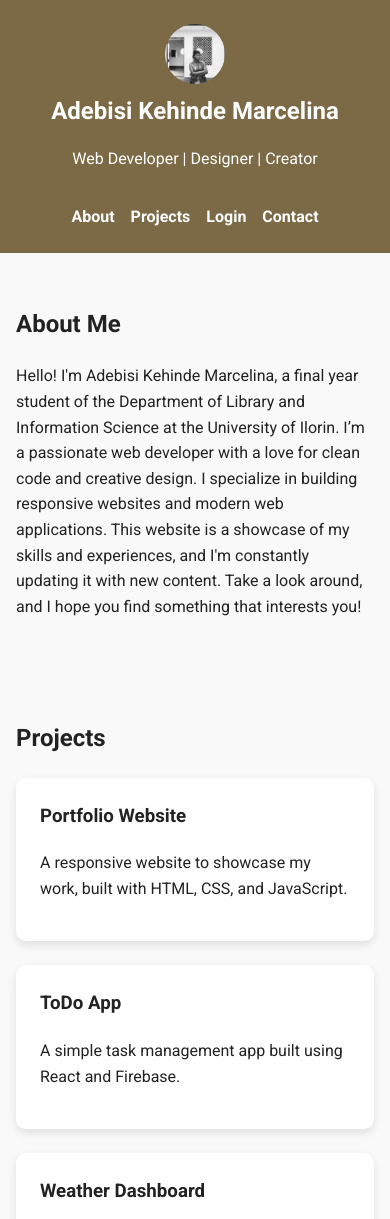
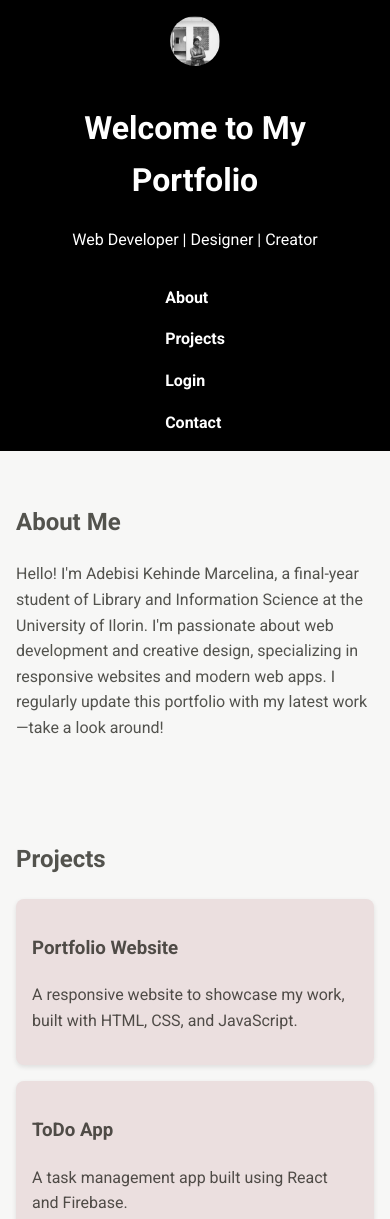
Before and after one commit to simon-azike1/u-inspire-project, a plain HTML site: page index.html in a window 390 px wide. Shown: the top 1219 px of the page. Drawn offline with Linux system fonts and the light colour scheme.

Commit message:
added mobile responsiveness

```diff
--- a/index.html
+++ b/index.html
@@ -6,104 +6,86 @@
   <title>Adebisi Kehinde Marcelina | Portfolio</title>
   <link href="https://fonts.googleapis.com/css2?family=Roboto:wght@400;700&display=swap" rel="stylesheet">
   <style>
-
     html {
       scroll-behavior: smooth;
-}
-    * {
-      box-sizing: border-box;
     }
 
     body {
       margin: 0;
       font-family: 'Roboto', sans-serif;
       line-height: 1.6;
-      background: #f9f9f9;
-      color: #222;
+      background: #f7f7f6;
+      color: #070700af;
     }
 
     header {
-      background: #7c6a46;
-      color: #fff;
-      padding: 1.5rem 2rem;
-    }
-
-    .project{
-      scroll-behavior: smooth;
-    }
-
-    .header-container {
       display: flex;
       align-items: center;
       justify-content: space-between;
       flex-wrap: wrap;
+      background: hsl(41, 23%, 38%);
+      color: #fff;
+      padding: 1rem 2rem;
+      position: sticky;
+      top: 0;
+      z-index: 1000;
     }
 
     .logo {
+      display: flex;
+      align-items: center;
+    }
+
+    .logo img {
+      width: 50px;
+      height: 50px;
+      border-radius: 50%;
+      object-fit: cover;
+    }
+
+    .title {
+      text-align: center;
       flex: 1;
     }
 
-    .img-logo {
-      width: 60px;
-      height: 60px;
-      object-fit: cover;
-      border-radius: 50%;
-      border: none;
-    }
-
-    .profile-text {
-      flex: 2;
-      text-align: center;
-    }
-
-    .profile-text h1 {
-      margin: 0;
-      font-size: 1.5rem;
-    }
-
-    .profile-text p {
-      font-size: 1rem;
-    }
-
-    .header-nav {
-      flex: 1;
+    nav {
       display: flex;
-      justify-content: flex-end;
       gap: 1rem;
     }
 
-    .header-nav a {
+    nav a {
       color: #fff;
       text-decoration: none;
       font-weight: bold;
-      transition: opacity 0.2s ease-in-out;
-    }
-
-    .header-nav a:hover {
-      opacity: 0.8;
     }
 
     section {
       padding: 2rem 1rem;
       max-width: 1000px;
       margin: auto;
+      scroll-margin-top: 100px;
     }
 
     .projects {
       display: grid;
       grid-template-columns: repeat(auto-fit, minmax(250px, 1fr));
-      gap: 1.5rem;
+      gap: 1rem;
     }
 
     .project {
-      background: #fff;
-      padding: 1.5rem;
-      border-radius: 10px;
-      box-shadow: 0 4px 10px rgba(0,0,0,0.1);
+      background: #ebdfdf;
+      padding: 1rem;
+      border-radius: 8px;
+      box-shadow: 0 2px 5px rgba(0,0,0,0.1);
     }
 
-    .project h3 {
-      margin-top: 0;
+    .login {
+      background: #e0dddd;
+      padding: 1rem;
+      border-radius: 8px;
+      max-width: 500px;
+      margin: auto;
+      text-align: center;
     }
 
     footer {
@@ -114,35 +96,27 @@
       margin-top: 2rem;
     }
 
-    .login {
-      background: #eee;
-      padding: 2rem;
-      border-radius: 10px;
-      text-align: center;
+    @media (max-width: 768px) {
+      header {
+        flex-direction: column;
+        align-items: flex-start;
+        gap: 1rem;
+        background-color: black;
       }
 
-    .login h2, .login h3 {
-      margin-bottom: 1rem;
+      .title {
+        /* text-align: left; */
+        margin:auto;
       }
 
-    .login a {
-      color: #7c6a46;
-      text-decoration: none;
+      .logo{
+        margin:auto;
       }
 
-    .login a:hover {
-      text-decoration: underline;
-    }
-
-    @media (max-width: 768px) {
-      .header-container {
+      nav {
         flex-direction: column;
-        text-align: center;
-      }
-
-      .header-nav {
-        justify-content: center;
-        margin-top: 1rem;
+        align-items: flex-start;
+        margin:auto;
       }
     }
   </style>
@@ -150,31 +124,24 @@
 <body>
 
   <header>
-    <div class="header-container">
-      <!-- Logo -->
     <div class="logo">
-        <img src="./image/Profile_pic.png" alt="Logo" class="img-logo" />
+      <img src="./image/Profile_pic.png" alt="Adebisi Kehinde Marcelina">
     </div>
-
-      <!-- Profile Text -->
-      <div class="profile-text">
-        <h1>Adebisi Kehinde Marcelina</h1>
+    <div class="title">
+      <h1>Welcome to My Portfolio</h1>
       <p>Web Developer | Designer | Creator</p>
     </div>
-
-      <!-- Navigation -->
-      <nav class="header-nav">
+    <nav>
       <a href="#about">About</a>
       <a href="#projects">Projects</a>
       <a href="#login">Login</a>
       <a href="#contact">Contact</a>
     </nav>
-    </div>
   </header>
 
   <section id="about">
     <h2>About Me</h2>
-    <p>Hello! I'm Adebisi Kehinde Marcelina, a final year student of the Department of Library and Information Science at the University of Ilorin. I’m a passionate web developer with a love for clean code and creative design. I specialize in building responsive websites and modern web applications. This website is a showcase of my skills and experiences, and I'm constantly updating it with new content. Take a look around, and I hope you find something that interests you!</p>
+    <p>Hello! I'm Adebisi Kehinde Marcelina, a final-year student of Library and Information Science at the University of Ilorin. I'm passionate about web development and creative design, specializing in responsive websites and modern web apps. I regularly update this portfolio with my latest work—take a look around!</p>
   </section>
 
   <section id="projects">
@@ -186,7 +153,7 @@
       </div>
       <div class="project">
         <h3>ToDo App</h3>
-        <p>A simple task management app built using React and Firebase.</p>
+        <p>A task management app built using React and Firebase.</p>
       </div>
       <div class="project">
         <h3>Weather Dashboard</h3>
@@ -198,17 +165,17 @@
   <section id="login">
     <div class="login">
       <h2>Login</h2>
-      <h3>Username: _________________________________</h3>
-      <h3>Password: _________________________________</h3>
-      <p><a href="#login">Login</a></p>
-      <p>Sign up if you haven't registered yet!</p>
-      <p><a href="#signup">Sign Up</a></p>
+      <p><strong>Username</strong>: ____________________________</p>
+      <p><strong>Password</strong>: ____________________________</p>
+      <a href="#login">Login</a>
+      <p>Sign up if you're not registered!</p>
+      <a href="#signup">Sign up</a>
     </div>
   </section>
 
   <section id="contact">
     <h2>Contact</h2>
-    <p>You can reach me at <a href="mailto:mercelinaadebisi@gmail.com">mercelinaadebisi@gmail.com</a> or connect with me on <a href="https://linkedin.com">LinkedIn</a>.</p>
+    <p>Email me at <a href="mailto:mercelinaadebisi@gmail.com">mercelinaadebisi@gmail.com</a> or connect on <a href="https://linkedin.com">LinkedIn</a>.</p>
   </section>
 
   <footer>
```
Lines whose indentation alone changed are shown as unchanged.
